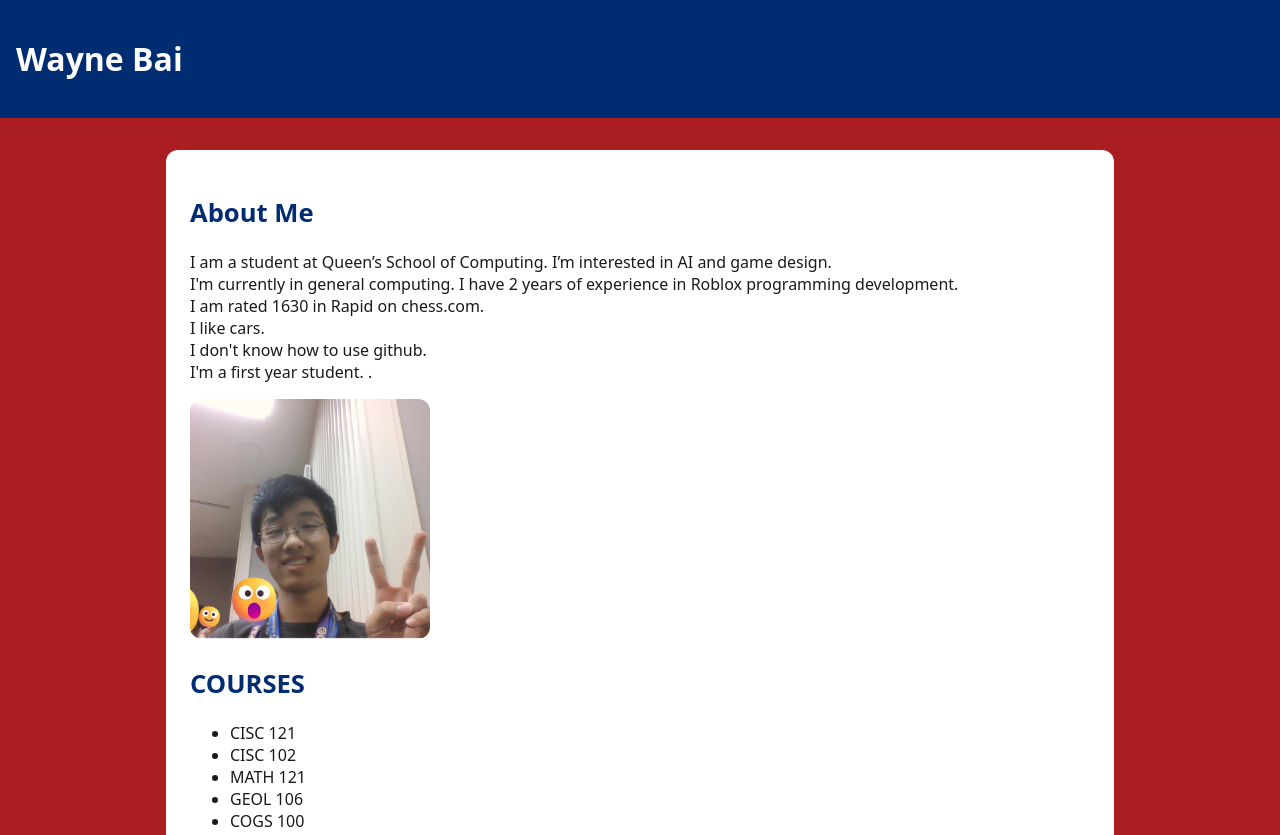
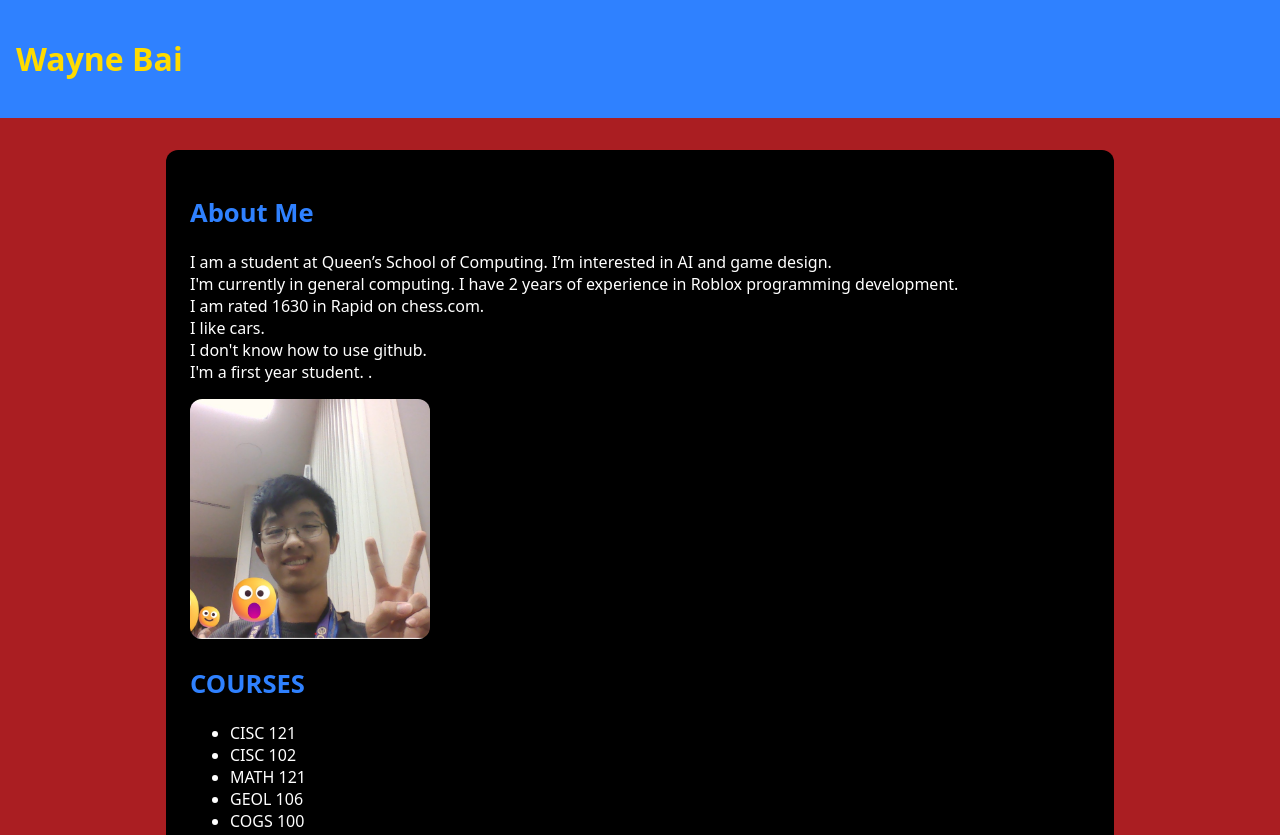
Before and after one commit to Waynely6262/queens-student-page, a plain HTML site: page index.html in a window 1280 px wide. Shown: the top 835 px of the page. Drawn offline with Linux system fonts and the light colour scheme.

Commit message:
Change style.css to dark mode
I like dark mode

```diff
--- a/style.css
+++ b/style.css
@@ -1,12 +1,12 @@
 :root {
-  --red:#aa1e22; --gold:#f2a900; --blue:#002d72;
+  --red:#aa1e22; --gold:#f2a900; --blue:#2f81ff;
 }
 body { font-family: system-ui, sans-serif; margin:0; background:var(--red); color:#fff; }
-header { background:var(--blue); color:#fff; padding:1rem; }
-main { background:#fff; color:#1a1a1a; max-width:900px; margin:2rem auto; border-radius:12px; padding:1.5rem; }
+header { background:var(--blue); color:#ffdb00; padding:1rem; }
+main { background:#000000; color:#ffffff; max-width:900px; margin:2rem auto; border-radius:12px; padding:1.5rem; }
 a { color: var(--blue); }
 /* === personalize below by changing colors or spacing === */
 /* example: make headings blue and a bit larger */
 h2 { color: var(--blue); font-size: 1.6rem; }
 /* example: make your photo round */
-img { border-radius: 12px; object-fit: cover;}
+img { border-radius: 12px; object-fit: cover; }
```
